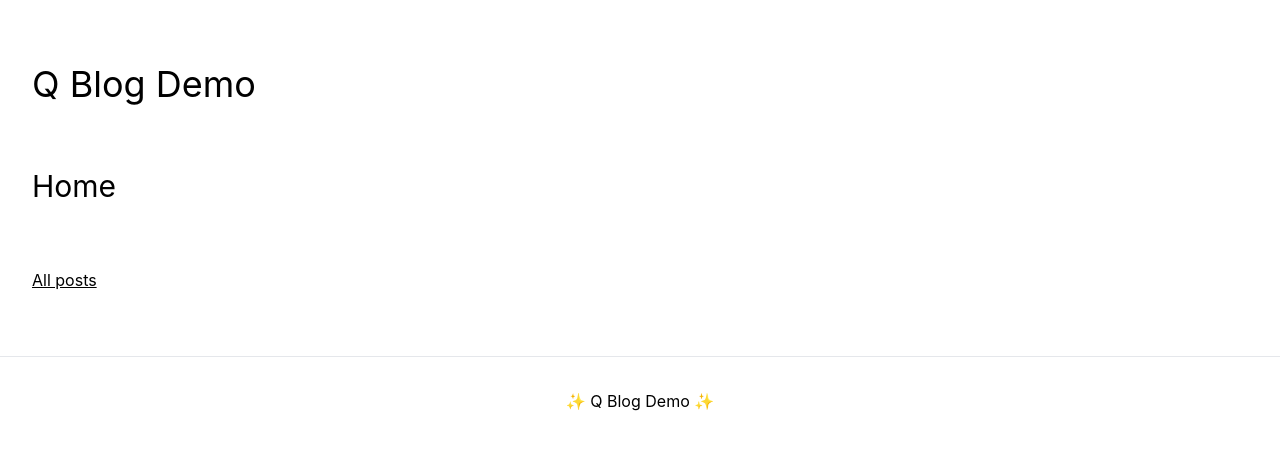
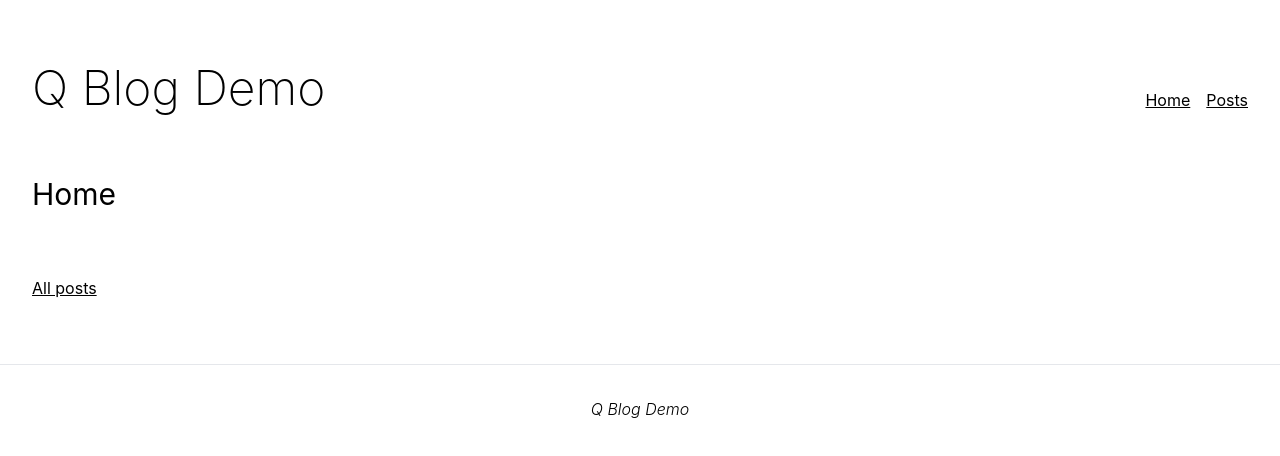
Before and after one commit to arielbk/q-blog-demo, a Next.js app: page / in a window 1280 px wide. Shown: the top 456 px of the page. Built offline with nearby package versions, Linux system fonts and the light colour scheme.

Commit message:
feat: add improved basic styling

```diff
--- a/components/Layout/index.tsx
+++ b/components/Layout/index.tsx
@@ -19,16 +19,26 @@ const Layout: React.FC<Props> = ({ children }) => {
         <link rel="icon" href="/favicon.ico" />
       </Head>
 
-      <h1 className="text-4xl my-16 container">
+      <header className="container flex justify-between items-end my-16">
         <Link href="/">
-          <a>Q Blog Demo</a>
+          <a className="">
+            <h1 className="text-5xl font-extralight">Q Blog Demo</h1>
+          </a>
         </Link>
-      </h1>
+        <nav className="underline flex gap-4">
+          <Link href="/">
+            <a>Home</a>
+          </Link>
+          <Link href="/posts">
+            <a>Posts</a>
+          </Link>
+        </nav>
+      </header>
 
       {children}
 
-      <footer className="container border-t py-8 text-center">
-        ✨ Q Blog Demo ✨
+      <footer className="container border-t py-8 text-center font-light italic">
+        Q Blog Demo
       </footer>
     </>
   );
--- a/components/PostList.tsx
+++ b/components/PostList.tsx
@@ -35,27 +35,35 @@ const PostList: React.FC<Props> = ({ posts, query }) => {
   return (
     <ul
       data-testid="postlist"
-      className="grid mx-auto my-12 gap-4 grid-cols-1 sm:grid-cols-2 lg:grid-cols-3 xl:grid-cols-4"
+      className="grid mx-auto my-12 gap-6 grid-cols-1 sm:grid-cols-2 lg:grid-cols-3 xl:grid-cols-4"
     >
       {filteredPosts.map((post) => (
         <Link key={post.id} href={`/post/${post.id}`}>
-          <a>
+          <a className="bg-white hover:shadow-lg hover:border-gray-400 active:shadow-none cursor-pointer transition-shadow duration-200 border rounded-lg overflow-hidden">
             <li
               data-testid="postlist-item"
-              className="bg-white hover:shadow-lg active:shadow-none cursor-pointer transition-shadow duration-200 flex py-3 px-6 border rounded-lg flex-col justify-between"
+              className="flex flex-col justify-between h-full"
             >
+              <div className="px-4 py-4 h-full">
                 <h3
                   data-testid="postlist-title"
-                className="font-medium capitalize text-lg mb-8"
+                  className="font-medium capitalize text-lg"
                 >
                   {post.title}
                 </h3>
-              <span data-testid="postlist-commentcount">
-                Comments: {post.comments.length}
-              </span>
-              <span data-testid="postlist-author" className="text-sm">
+                <span data-testid="postlist-author" className="text-sm italic">
                   by {post.user.name}
                 </span>
+              </div>
+              <div
+                data-testid="postlist-commentcount"
+                className="bg-gray-100 px-3 py-2 text-right text-sm mt-4"
+              >
+                <span className="font-medium">Comments:</span>{' '}
+                <span className="ml-2 bg-gray-400 text-gray-50 px-2 py-1 rounded-full">
+                  {post.comments.length}
+                </span>
+              </div>
             </li>
           </a>
         </Link>
--- a/components/SearchField.tsx
+++ b/components/SearchField.tsx
@@ -7,7 +7,7 @@ const SearchField: React.FC = () => {
     <input
       data-testid="searchfield"
       placeholder="Filter by author name"
-      className="w-64 border rounded-lg px-4 py-3"
+      className="w-64 border rounded-lg px-4 py-1 focus:outline-[#00fff6]"
       value={query}
       onChange={(e) => setQuery(e.target.value)}
     />
--- a/hooks/useComponentLogger.ts
+++ b/hooks/useComponentLogger.ts
@@ -1,13 +1,14 @@
 import { useEffect } from 'react';
 
-const greeting = 'Hello from';
-
-const useComponentLogger = (componentName: string, customGreeting?: string) => {
+const useComponentLogger = (
+  componentName: string,
+  greeting: string = 'Hello from'
+) => {
   useEffect(() => {
     // disable while testing
     if (process.env.NODE_ENV === 'test') return;
-    console.log(`${customGreeting || greeting} ${componentName}`);
-  }, [componentName, customGreeting]);
+    console.log(`${greeting} ${componentName}`);
+  }, [componentName, greeting]);
 };
 
 export default useComponentLogger;
--- a/pages/post/[id].tsx
+++ b/pages/post/[id].tsx
@@ -42,21 +42,24 @@ const Post: NextPage<Props> = ({ post }) => {
         <h2 data-testid="post-title" className="text-3xl capitalize">
           {post.title}
         </h2>
-        <h3 data-testid="post-author">by {post.user.name}</h3>
+        <h3 data-testid="post-author" className="italic">
+          by {post.user.name}
+        </h3>
       </header>
-      <main data-testid="post-body" className="container capitalize mb-12">
-        {post.body}
+      <main data-testid="post-body" className="container mb-16 text-lg">
+        <div className="max-w-[85ch] leading-8">{post.body}</div>
       </main>
-      <section className="container">
-        <h4 className="font-medium mb-8">Comments</h4>
+      <div className="container">
+        <section className="bg-gray-100 rounded-lg p-8 mb-8 lg:w-1/2">
+          <h4 className="mb-8 text-xl text-gray-500">Comments</h4>
           {post.comments.map((comment) => (
             <article
               key={comment.id}
               data-testid="post-comment"
-            className="flex flex-col gap-2 border px-4 py-2 mb-4 rounded-md"
+              className="flex flex-col gap-2 p-4 mb-4 rounded-lg bg-white"
             >
               <div data-testid="post-commentauthor" className="italic">
-              {comment.email} says:
+                {comment.email}:
               </div>
               <div data-testid="post-commentname" className="font-bold">
                 {comment.name}
@@ -65,6 +68,7 @@ const Post: NextPage<Props> = ({ post }) => {
             </article>
           ))}
         </section>
+      </div>
     </>
   );
 };
--- a/styles/globals.css
+++ b/styles/globals.css
@@ -19,6 +19,10 @@ a {
   box-sizing: border-box;
 }
 
+::selection {
+  background: #00fff6;
+}
+
 /* @media (prefers-color-scheme: dark) {
   html {
     color-scheme: dark;
```
Lines whose indentation alone changed are shown as unchanged.
